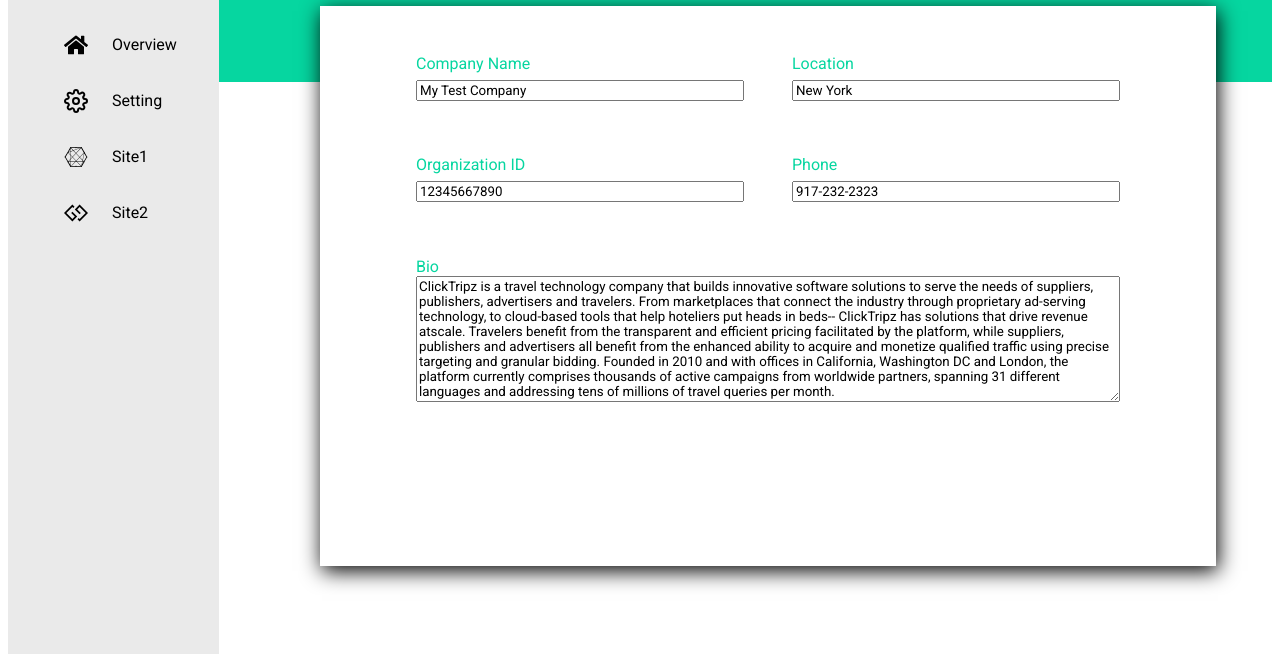
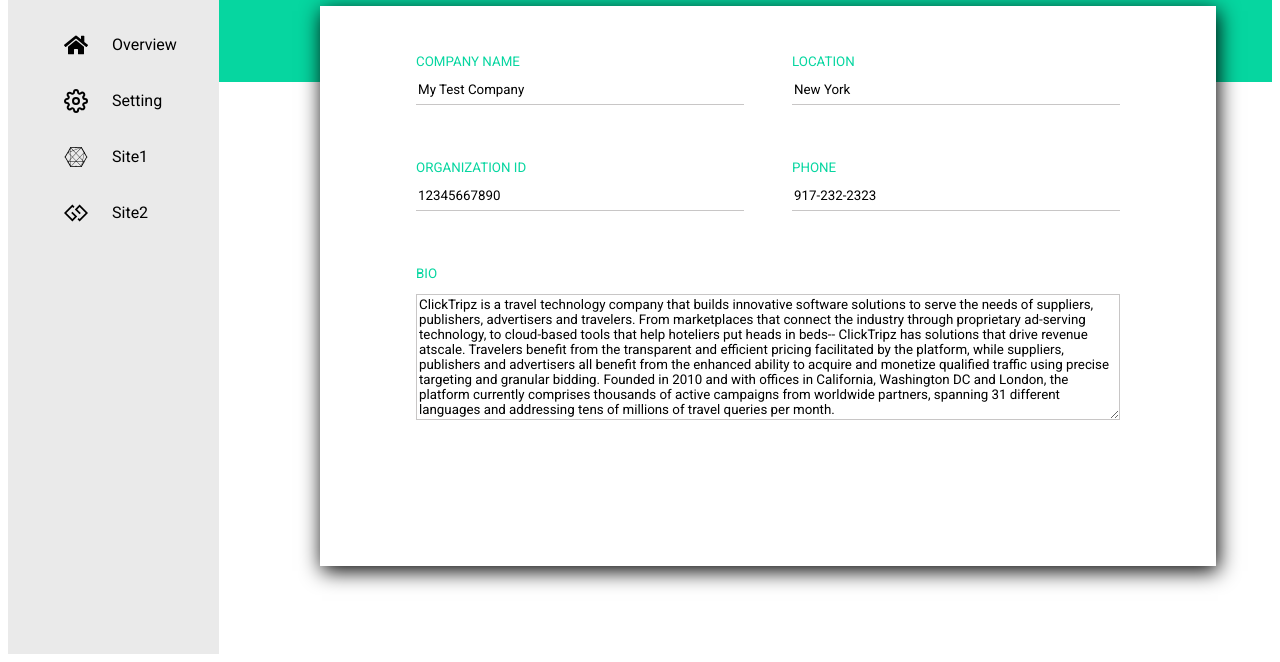
Before and after one commit to YizhuoZhang3/ClickTripz_FrontEnd, a React app: page / in a window 1280 px wide. Shown: the part 154-816 px from the top of the page. Built offline with nearby package versions, Linux system fonts and the light colour scheme.

Commit message:
home page done

```diff
--- a/public/style.css
+++ b/public/style.css
@@ -79,6 +79,7 @@
 }
 
 .content label{
+  font-size: smaller;
   color:#06D6A0;
   display: flex;
   flex-direction: column;
@@ -87,6 +88,11 @@
 
 .content input{
   margin: 0.5em 0;
+  height: 2em;
+  border-top-style: hidden;
+  border-right-style: hidden;
+  border-left-style: hidden;
+  border-bottom: 1.5px solid #C8C6C6;
 }
 
 #bio{
@@ -95,4 +101,8 @@
 
 .content textarea{
   height: 15vh;
+  overflow: auto;
+  resize: vertical;
+  border: 1.5px solid #C8C6C6;
+  margin-top: 1em;
 }
--- a/src/components/Home.js
+++ b/src/components/Home.js
@@ -54,19 +54,19 @@
 
       <div className="content">
         <form className="comp-form" onSubmit={handleSubmit} >
-          <label htmlFor="name">Company Name
+          <label htmlFor="name">COMPANY NAME
           <input type="text" name="name" value={name} onChange={handleChange} required/></label>
 
-          <label htmlFor="location">Location
+          <label htmlFor="location">LOCATION
           <input type="text" name="location" value={location} onChange={handleChange} /></label>
 
-          <label htmlFor="org-id">Organization ID
+          <label htmlFor="org-id">ORGANIZATION ID
           <input type="text" name="organizationId" value={organizationId} onChange={handleChange} required/></label>
 
-          <label htmlFor="phone">Phone
+          <label htmlFor="phone">PHONE
           <input type="tel" name="phoneNumber" value={phoneNumber} onChange={handleChange}/></label>
 
-          <label id="bio" htmlFor="bio">Bio
+          <label id="bio" htmlFor="bio">BIO
           <textarea type="text" name="bio" value={bio} onChange={handleChange}/></label>
 
         </form>
```
